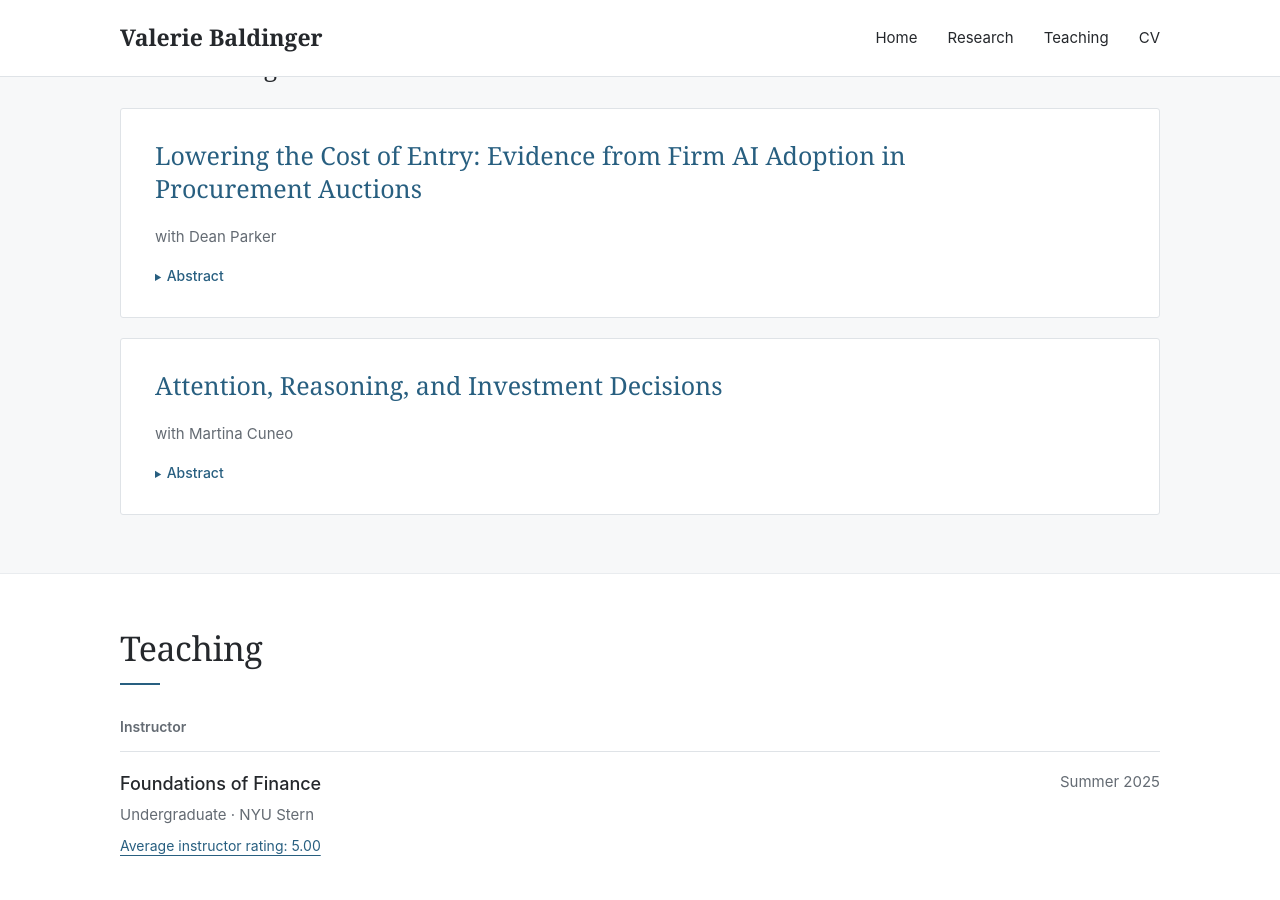
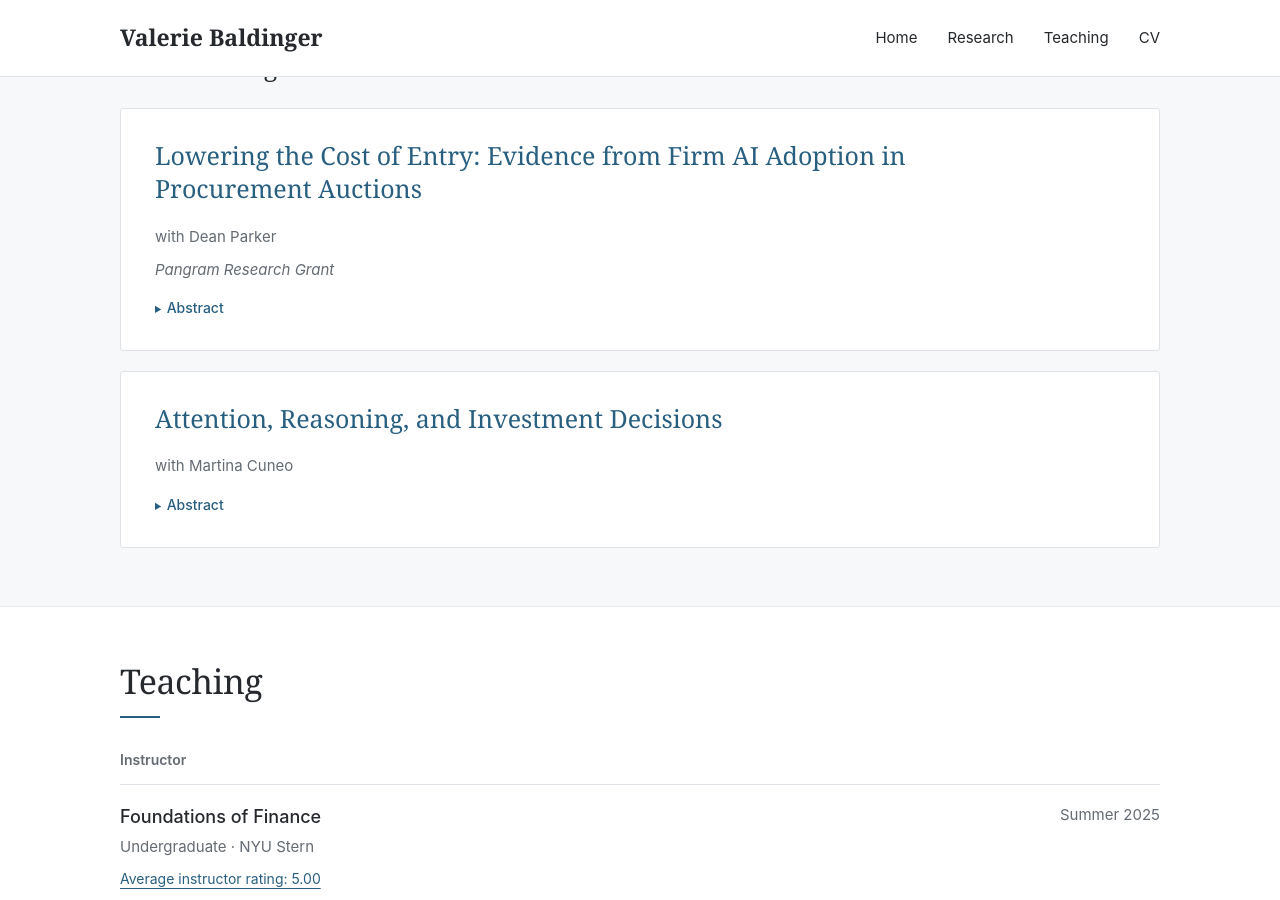
Before and after one commit to valeriebaldinger/valeriebaldinger.github.io, a Jekyll site: the page built from _pages/about.md, in a window 1280 px wide and 900 px high, scrolled down 1127 px. Built offline with Jekyll 4.4.1, drawn with Linux system fonts in a browser that asks for light colours.

Commit message:
Add Pangram Research Grant to procurement paper

```diff
--- a/_pages/about.md
+++ b/_pages/about.md
@@ -55,6 +55,7 @@ redirect_from:
       <article class="paper" aria-labelledby="procurement-auctions">
         <h4 class="paper-title" id="procurement-auctions">Lowering the Cost of Entry: Evidence from Firm AI Adoption in Procurement Auctions</h4>
         <p class="coauthors">with Dean Parker</p>
+        <p class="paper-notes"><em>Pangram Research Grant</em></p>
         <details>
           <summary>Abstract</summary>
           <p class="abstract">Generative AI, as a labor-augmenting technology, has the potential to raise productivity across a broad range of tasks, with implications for small firms' competitiveness. In this paper, we study whether the proliferation of generative AI has changed competition for government contracts. Bidding for these contracts involves labor-intensive document analysis and preparation, tasks for which generative AI is well suited and widely used. We assemble a dataset of state-level procurement contracts, bids, and award outcomes across industries and government departments. We find an upward level shift in bidding participation following the emergence of generative AI, particularly for smaller contracts. This is consistent with AI lowering analysis and bid-preparation costs, thus lowering the barrier to entry into procurement auctions. To examine this mechanism, we exploit cross-state variation in exposure to generative AI stemming from differences in the amount of documentation required to submit a bid. We also provide direct evidence on AI use in procurement auctions by using an AI detection tool on firms' bid documents. We examine which firms adopt AI, how AI use varies across contract types, and how it is associated with the likelihood of winning a contract.</p>
```
